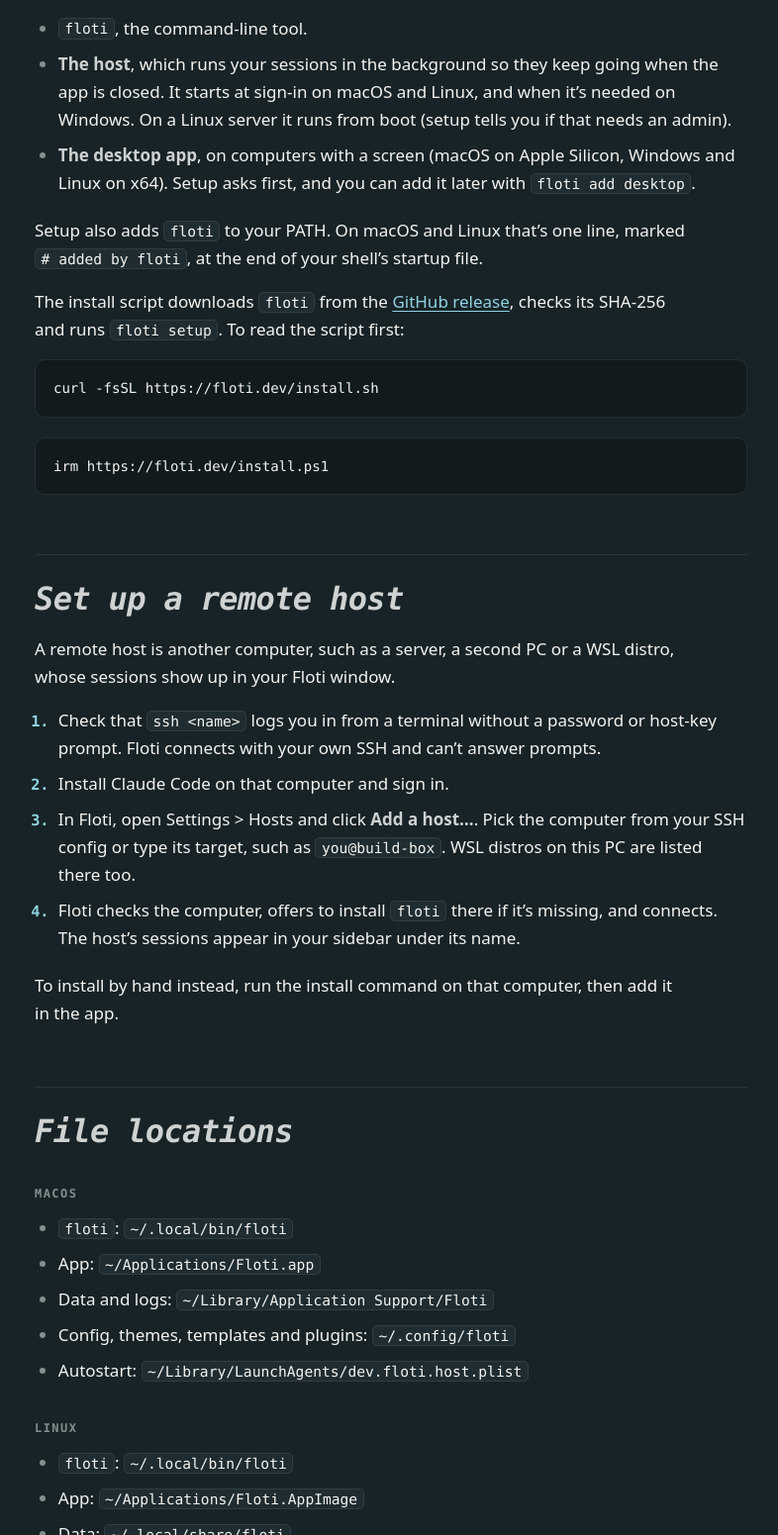
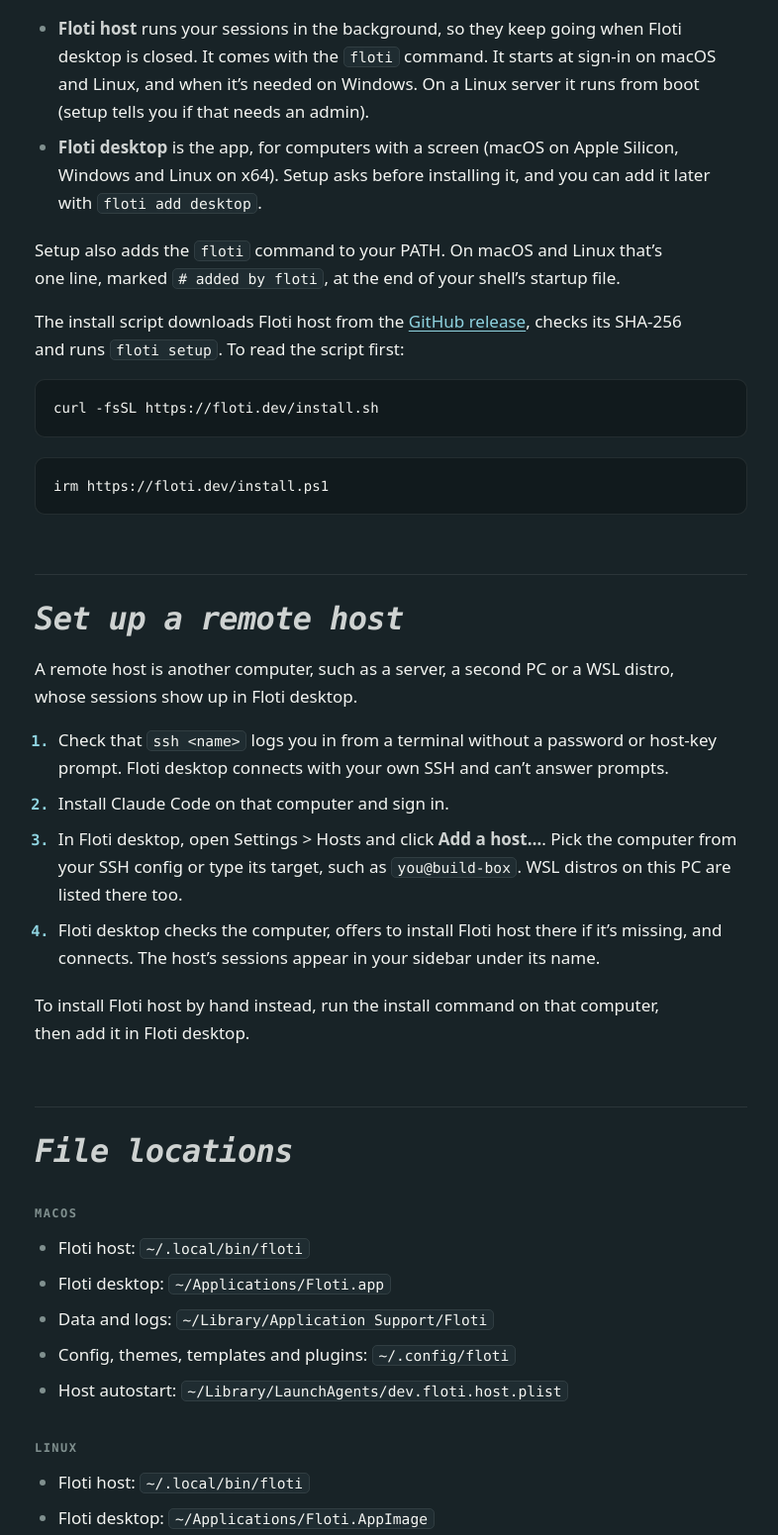
Before and after one commit to floti-dev/floti-dev.github.io, an Astro site: page /install in a window 1280 px wide. Shown: the part 642-2193 px from the top of the page at 99% size, without its empty margins (61-847 px from the left). Built offline with nearby package versions, Linux system fonts and the light colour scheme; Astro itself is replaced by a stand-in of ours; code samples lack their colours.

Commit message:
The site names the parts: Floti host and Floti desktop where it means one of them, Floti for the whole thing
Co-Authored-By: Claude Opus 5.5 <noreply@anthropic.com>
Claude-Session: https://claude.ai/code/session_01MQdj2v132iyK7i6DiK4fW9

````diff
--- a/copy.yaml
+++ b/copy.yaml
@@ -88,8 +88,8 @@ sections:
     label: Persistence
     headline: Sessions outlive the window.
     lede: >-
-      A small host on each machine keeps your sessions running when Floti
-      closes, crashes or updates.
+      Floti host runs on each machine and keeps your sessions running when
+      Floti desktop closes, crashes or updates.
 
   # Install: the last section, with the install command again. The only place
   # the page names an agent.
@@ -133,9 +133,9 @@ demos:
       crash: Crash it
       update: Update it
       open: Open Floti
-    host: Host on this PC
-    closed: Floti is closed, and its sessions are still running.
-    crashed: Floti crashed, but everything it started is still running.
+    host: Floti host on this PC
+    closed: Floti desktop is closed, and its sessions are still running.
+    crashed: Floti desktop crashed, but everything it started is still running.
     updating: Updating Floti
     updated: Floti updated
     away: while you were away
--- a/install.md
+++ b/install.md
@@ -28,20 +28,19 @@
 # floti setup, update and uninstall, and docs/PACKAGING.md in the floti
 # repository). When the code changes, change this to match.
 title: Install Floti
-description: Install Floti on macOS, Windows or Linux with one command. Requirements, file locations, updating and uninstalling.
+description: Install Floti on macOS, Windows or Linux with one command. Remote hosts, file locations, updating and uninstalling.
 lede: Run this in a terminal, or in PowerShell on Windows.
 notice: Floti isn't released yet. These commands start working with the first stable release.
 ---
 
 ## What gets installed
 
-- **`floti`**, the command-line tool.
-- **The host**, which runs your sessions in the background so they keep going when the app is closed. It starts at sign-in on macOS and Linux, and when it's needed on Windows. On a Linux server it runs from boot (setup tells you if that needs an admin).
-- **The desktop app**, on computers with a screen (macOS on Apple Silicon, Windows and Linux on x64). Setup asks first, and you can add it later with `floti add desktop`.
+- **Floti host** runs your sessions in the background, so they keep going when Floti desktop is closed. It comes with the `floti` command. It starts at sign-in on macOS and Linux, and when it's needed on Windows. On a Linux server it runs from boot (setup tells you if that needs an admin).
+- **Floti desktop** is the app, for computers with a screen (macOS on Apple Silicon, Windows and Linux on x64). Setup asks before installing it, and you can add it later with `floti add desktop`.
 
-Setup also adds `floti` to your PATH. On macOS and Linux that's one line, marked `# added by floti`, at the end of your shell's startup file.
+Setup also adds the `floti` command to your PATH. On macOS and Linux that's one line, marked `# added by floti`, at the end of your shell's startup file.
 
-The install script downloads `floti` from the [GitHub release](https://github.com/floti-dev/floti/releases), checks its SHA-256 and runs `floti setup`. To read the script first:
+The install script downloads Floti host from the [GitHub release](https://github.com/floti-dev/floti/releases), checks its SHA-256 and runs `floti setup`. To read the script first:
 
 ```sh
 curl -fsSL https://floti.dev/install.sh
@@ -53,41 +52,41 @@ irm https://floti.dev/install.ps1
 
 ## Set up a remote host
 
-A remote host is another computer, such as a server, a second PC or a WSL distro, whose sessions show up in your Floti window.
+A remote host is another computer, such as a server, a second PC or a WSL distro, whose sessions show up in Floti desktop.
 
-1. Check that `ssh <name>` logs you in from a terminal without a password or host-key prompt. Floti connects with your own SSH and can't answer prompts.
+1. Check that `ssh <name>` logs you in from a terminal without a password or host-key prompt. Floti desktop connects with your own SSH and can't answer prompts.
 2. Install Claude Code on that computer and sign in.
-3. In Floti, open Settings > Hosts and click **Add a host…**. Pick the computer from your SSH config or type its target, such as `you@build-box`. WSL distros on this PC are listed there too.
-4. Floti checks the computer, offers to install `floti` there if it's missing, and connects. The host's sessions appear in your sidebar under its name.
+3. In Floti desktop, open Settings > Hosts and click **Add a host…**. Pick the computer from your SSH config or type its target, such as `you@build-box`. WSL distros on this PC are listed there too.
+4. Floti desktop checks the computer, offers to install Floti host there if it's missing, and connects. The host's sessions appear in your sidebar under its name.
 
-To install by hand instead, run the install command on that computer, then add it in the app.
+To install Floti host by hand instead, run the install command on that computer, then add it in Floti desktop.
 
 ## File locations
 
 ### macOS
 
-- `floti`: `~/.local/bin/floti`
-- App: `~/Applications/Floti.app`
+- Floti host: `~/.local/bin/floti`
+- Floti desktop: `~/Applications/Floti.app`
 - Data and logs: `~/Library/Application Support/Floti`
 - Config, themes, templates and plugins: `~/.config/floti`
-- Autostart: `~/Library/LaunchAgents/dev.floti.host.plist`
+- Host autostart: `~/Library/LaunchAgents/dev.floti.host.plist`
 
 ### Linux
 
-- `floti`: `~/.local/bin/floti`
-- App: `~/Applications/Floti.AppImage`
+- Floti host: `~/.local/bin/floti`
+- Floti desktop: `~/Applications/Floti.AppImage`
 - Data: `~/.local/share/floti`
 - Logs: `~/.local/state/floti`
 - Config, themes, templates and plugins: `~/.config/floti`
-- Autostart: `~/.config/systemd/user/floti.service`
+- Host autostart: `~/.config/systemd/user/floti.service`
 
 ### Windows
 
-- `floti`: `%LOCALAPPDATA%\Programs\Floti\bin\floti.exe`
-- App: `%LOCALAPPDATA%\Programs\Floti\desktop`
+- Floti host: `%LOCALAPPDATA%\Programs\Floti\bin\floti.exe`
+- Floti desktop: `%LOCALAPPDATA%\Programs\Floti\desktop`
 - Data and logs: `%LOCALAPPDATA%\Floti`
 - Config, themes, templates and plugins: `%USERPROFILE%\.config\floti`
-- Autostart: none
+- Host autostart: none
 
 ## Update
 
@@ -95,9 +94,9 @@ To install by hand instead, run the install command on that computer, then add i
 floti update
 ```
 
-This updates `floti` and the host to the newest stable release without ending your sessions. If the app is installed, it updates the next time you quit it. Every download is checked against Floti's signing key before anything is replaced.
+This updates Floti host to the newest stable release without ending your sessions. If Floti desktop is installed, it updates the next time you quit it. Every download is checked against Floti's signing key before anything is replaced.
 
-The host also checks for a new release once a day and updates `floti` on its own. You can turn that off in Settings > Updates.
+Floti host also checks for a new release once a day and updates itself. You can turn that off in Floti desktop under Settings > Updates.
 
 ## Uninstall
 
@@ -105,7 +104,7 @@ The host also checks for a new release once a day and updates `floti` on its own
 floti uninstall
 ```
 
-This removes `floti`, the app, the host's autostart and the PATH entry. It stops the host, which ends any running sessions. Your data and config stay; add `--purge` to remove them too.
+This removes Floti host, Floti desktop, the host's autostart and the PATH entry. It stops Floti host first, which ends any running sessions. Your data and config stay; add `--purge` to remove them too.
 
 On Linux, lingering stays on. Turn it off with `loginctl disable-linger`.
 
@@ -113,7 +112,7 @@ On Linux, lingering stays on. Turn it off with `loginctl disable-linger`.
 
 Every release file has a minisign signature next to it, named `<file>.minisig`.
 
-1. Find your file on the [latest release](https://github.com/floti-dev/floti/releases/latest):
+1. Find the Floti host file for your computer on the [latest release](https://github.com/floti-dev/floti/releases/latest):
 
    | Computer | File |
    | --- | --- |
@@ -166,7 +165,7 @@ Move-Item $f "$bin\floti.exe"
 
 ## Homebrew and winget
 
-Both install `floti` without the app. Run `floti setup` afterwards.
+Both install Floti host without Floti desktop. Run `floti setup` afterwards.
 
 ```sh
 brew trust floti-dev/tap && brew install floti-dev/tap/floti
@@ -176,8 +175,8 @@ brew trust floti-dev/tap && brew install floti-dev/tap/floti
 winget install FlotiDev.Floti
 ```
 
-Update with `brew upgrade` or `winget upgrade`. `floti uninstall` leaves `floti` itself for the package manager to remove.
+Update with `brew upgrade` or `winget upgrade`. `floti uninstall` leaves Floti host itself for the package manager to remove.
 
 ## Privacy
 
-Floti has no telemetry or crash reporting. The only request it makes on its own is the daily update check, to floti.dev and GitHub. The host only accepts connections from its own computer, and other computers reach it over SSH.
+Floti has no telemetry or crash reporting. The only request it makes on its own is the daily update check, to floti.dev and GitHub. Floti host only accepts connections from its own computer, and other computers reach it over SSH.
````
